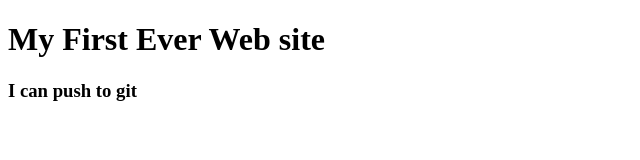
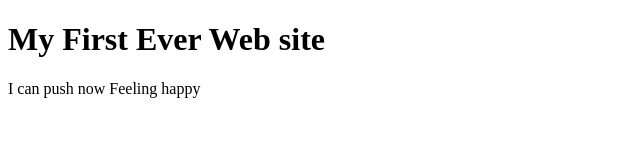
Before and after one commit to Mostafa-Ahmod/first-new-website, a plain HTML site: page index.html in a window 1280 px wide. Shown: the whole page, without its empty margins (0-640 px from the left). Drawn offline with Linux system fonts and the light colour scheme.

Commit message:
feelings

```diff
--- a/index.html
+++ b/index.html
@@ -7,6 +7,7 @@
 </head>
 <body>
     <h1>My First Ever Web site</h1>
-    <h3>I can push to git</h3>
+    <p>I can push now Feeling happy</p>
+
 </body>
 </html>
```
